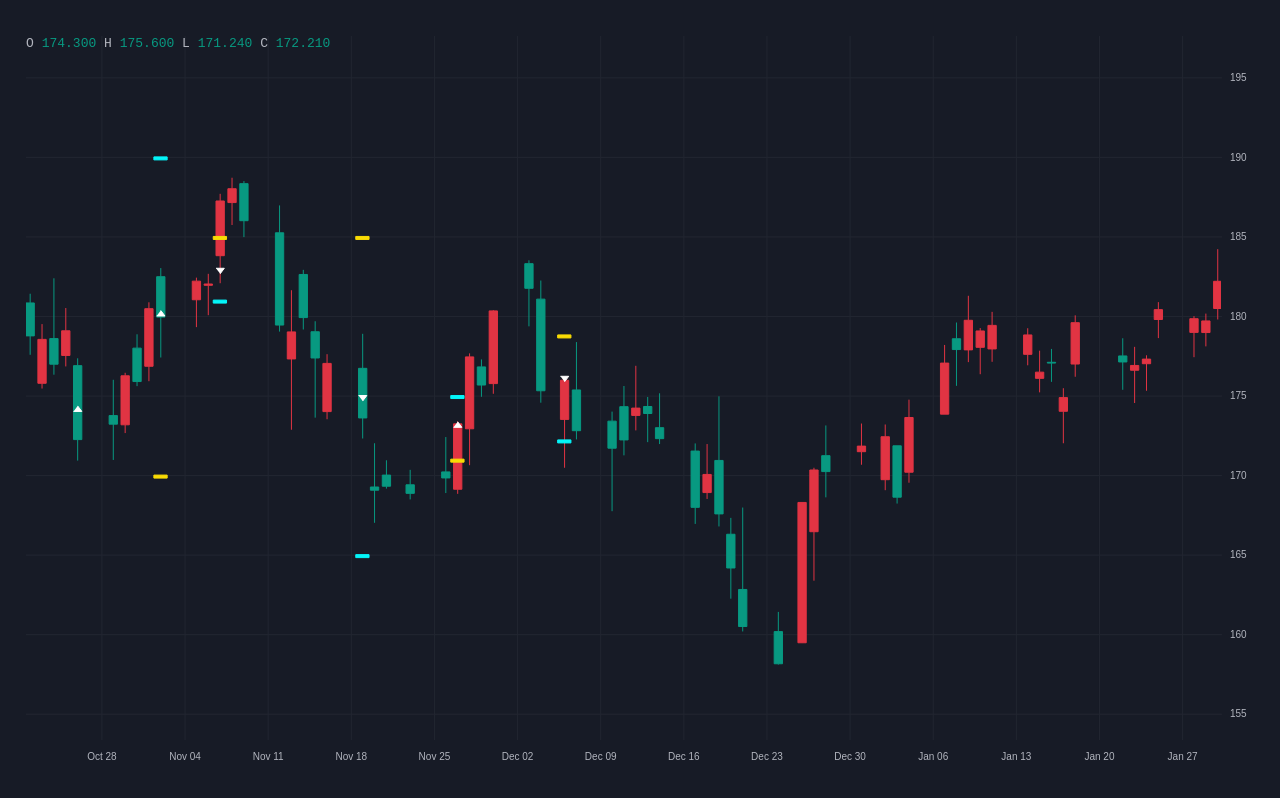
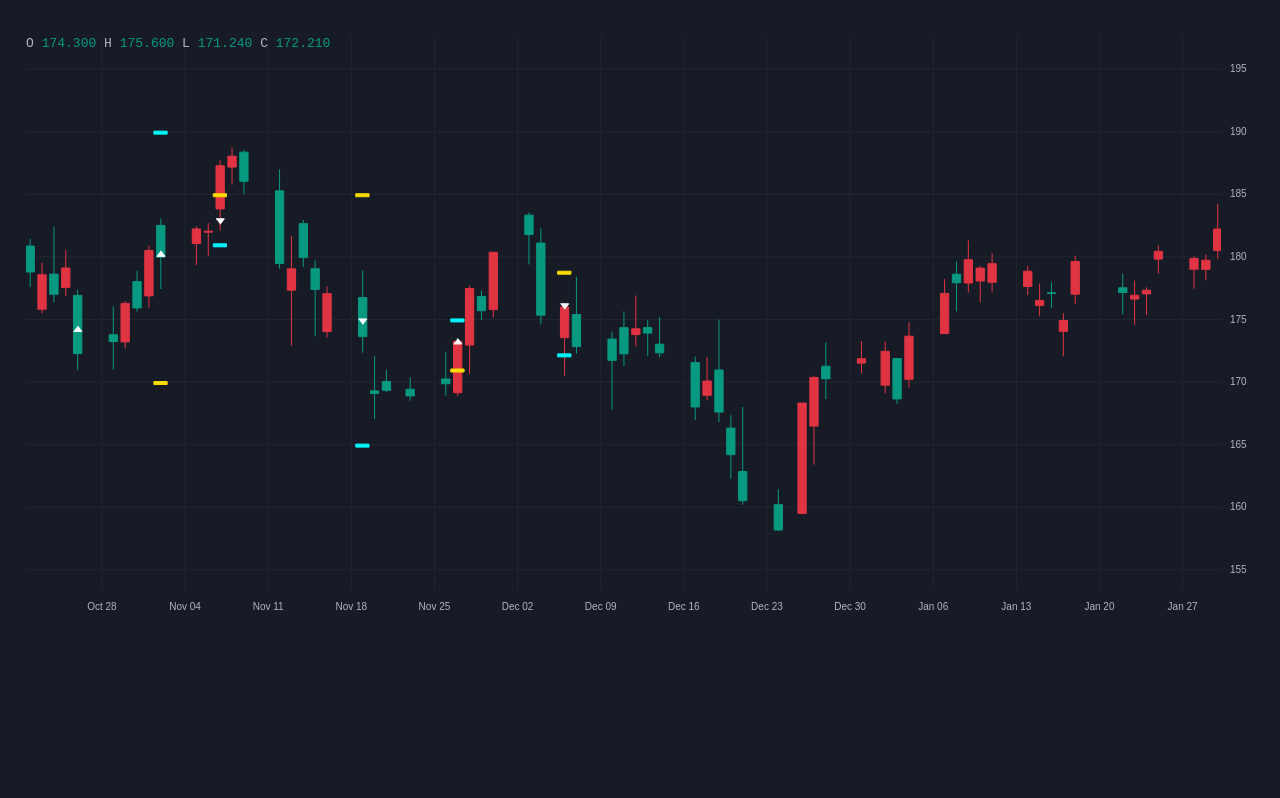
Before and after one commit to Dariush-Hassani/react-candlestick-chart, a React (Create React App) app: page / in a window 1280 px wide. Built offline with nearby package versions, Linux system fonts and the light colour scheme.

Commit message:
allow and max scroll zoom

```diff
--- a/src/App.tsx
+++ b/src/App.tsx
@@ -22,8 +22,12 @@ function App() {
       height={height}
       decimal={3}
       scrollZoom={{
-        allow: true,
+        enable: true,
         max: 50,
+      }}
+      rangeSelector={{
+        enable: true,
+        height: 150,
       }}
     />
   );
--- a/src/components/CandlesSelectorLinesAndLabels.tsx
+++ b/src/components/CandlesSelectorLinesAndLabels.tsx
@@ -20,7 +20,7 @@ const CandlesSelectorLinesAndLabels: React.FC<{
   xScaleFunction: any;
   yScaleFunction: any;
   scrollZoom: {
-    allow: boolean;
+    enable: boolean;
     max: number;
   };
 }> = ({
@@ -155,7 +155,7 @@ const CandlesSelectorLinesAndLabels: React.FC<{
   useEffect(() => {
     if (!updateZoom || !xScaleFunction || !config.canvasWidth) return;
 
-    if (updateZoom && scrollZoom.allow) {
+    if (updateZoom && scrollZoom.enable) {
       if (
         updateZoom === "up" &&
         data.zoomFactor * data.incrementZoomFactor > scrollZoom.max
--- a/src/components/CandlestickChart.tsx
+++ b/src/components/CandlestickChart.tsx
@@ -15,8 +15,12 @@ const CandlestickChart: React.FC<{
   dataViewerTexts?: DataViewerTextsType;
   dataViewerColors?: DataViewerColorsType;
   scrollZoom?: {
-    allow: boolean;
+    enable: boolean;
     max: number;
+  };
+  rangeSelector?: {
+    enable: boolean;
+    height: number;
   };
 }> = ({
   data,
@@ -27,6 +31,7 @@ const CandlestickChart: React.FC<{
   dataViewerTexts,
   dataViewerColors,
   scrollZoom,
+  rangeSelector,
 }) => {
   return (
     <DataProvider>
@@ -39,8 +44,12 @@ const CandlestickChart: React.FC<{
             height={height}
             decimal={decimal ?? 0}
             scrollZoom={{
-              allow: scrollZoom ? scrollZoom.allow : true,
-              max: scrollZoom ? scrollZoom.max : 20,
+              enable: scrollZoom ? scrollZoom.enable : false,
+              max: scrollZoom ? scrollZoom.max : 1,
+            }}
+            rangeSelector={{
+              enable: rangeSelector ? rangeSelector.enable : false,
+              height: rangeSelector ? rangeSelector.height : 0,
             }}
             dataViewerTexts={{
               shortPosition: dataViewerTexts?.shortPosition ?? "Short",
--- a/src/components/CandlestickChartController.tsx
+++ b/src/components/CandlestickChartController.tsx
@@ -27,8 +27,12 @@ const CandlestickChartController: React.FC<{
   dataViewerTexts: DataViewerTextsType;
   dataViewerColors: DataViewerColorsType;
   scrollZoom: {
-    allow: boolean;
+    enable: boolean;
     max: number;
+  };
+  rangeSelector: {
+    enable: boolean;
+    height: number;
   };
 }> = ({
   chartData,
@@ -39,6 +43,7 @@ const CandlestickChartController: React.FC<{
   dataViewerTexts,
   dataViewerColors,
   scrollZoom,
+  rangeSelector,
 }) => {
   const dispatchData: Dispatch<DataActionType> = useDataDispatch();
   const dispatchConfig: Dispatch<ConfigDataActionType> = useConfigDispatch();
@@ -93,6 +98,7 @@ const CandlestickChartController: React.FC<{
       dataViewerColors={dataViewerColors}
       dataViewerTexts={dataViewerTexts}
       decimal={decimal}
+      rangeSelector={rangeSelector}
     >
       <foreignObject width={config.canvasWidth} height={config.canvasHeight}>
         <CandlesCanvas
--- a/src/components/Layout.tsx
+++ b/src/components/Layout.tsx
@@ -25,6 +25,10 @@ const Layout: React.FC<{
   dataViewerTexts: DataViewerTextsType;
   dataViewerColors: DataViewerColorsType;
   decimal: number;
+  rangeSelector: {
+    enable: boolean;
+    height: number;
+  };
 }> = ({
   id,
   width,
@@ -35,6 +39,7 @@ const Layout: React.FC<{
   dataViewerTexts,
   dataViewerColors,
   decimal,
+  rangeSelector,
 }) => {
   const yAxisId = `${id}-yAxis`;
   const xAxisId = `${id}-xAxis`;
@@ -58,8 +63,10 @@ const Layout: React.FC<{
     if (width !== 0 && height !== 0) {
       dispatchConfig({
         type: "changeDiagramDimension",
-        canvasHeight: height - (paddingBottom + paddingTop + 6),
+        canvasHeight:
+          height - (paddingBottom + paddingTop + 6) - rangeSelector.height,
         canvasWidth: width - (paddingLeft + paddingRight) - 2,
+        chartHeight: height - (paddingBottom + paddingTop + 6),
       });
     }
   }, [width, height, config.decimal]);
@@ -113,7 +120,7 @@ const Layout: React.FC<{
       />
       <svg
         width={config.canvasWidth}
-        height={config.canvasHeight}
+        height={config.chartHeight}
         style={{ overflow: "inherit", cursor: "crosshair" }}
       >
         <g id={`${yAxisId}`}></g>
--- a/src/context/ConfigtDataContext.tsx
+++ b/src/context/ConfigtDataContext.tsx
@@ -25,6 +25,7 @@ function dataReducer(
     let newState = { ...state };
     newState.canvasHeight = action.canvasHeight;
     newState.canvasWidth = action.canvasWidth;
+    newState.chartHeight = action.chartHeight;
     return newState;
   } else if (action.type === "changeDecimal") {
     let newState = { ...state };
--- a/src/context/DataContext.tsx
+++ b/src/context/DataContext.tsx
@@ -30,7 +30,7 @@ const initData: DataContextType = {
     max: 0,
   },
   zoomFactor: 1,
-  incrementZoomFactor: 1.2,
+  incrementZoomFactor: 1.1,
   decrementZoomFactor: 0.9,
   candleWidthDate: 0,
   candleLockerWidthDate: 0,
--- a/src/types/ConfigDataContextType.ts
+++ b/src/types/ConfigDataContextType.ts
@@ -1,6 +1,7 @@
 export type ConfigDataContextType = {
   canvasWidth?: number;
   canvasHeight?: number;
+  chartHeight?: number;
   decimal: number;
   characterFontWidth: number;
   emptySpaceFromTopPercent: number;
@@ -12,6 +13,7 @@ export type ConfigDataActionType =
       type: "changeDiagramDimension";
       canvasWidth: number;
       canvasHeight: number;
+      chartHeight: number;
     }
   | {
       type: "changeDecimal";
```
